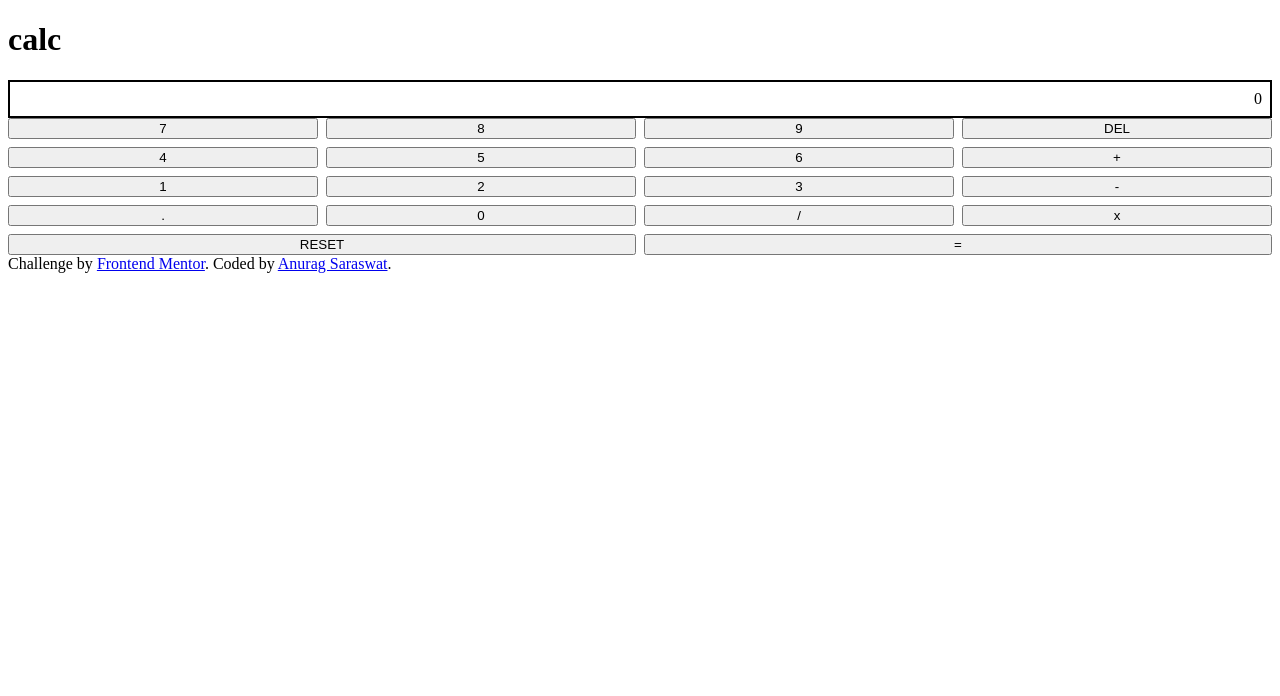
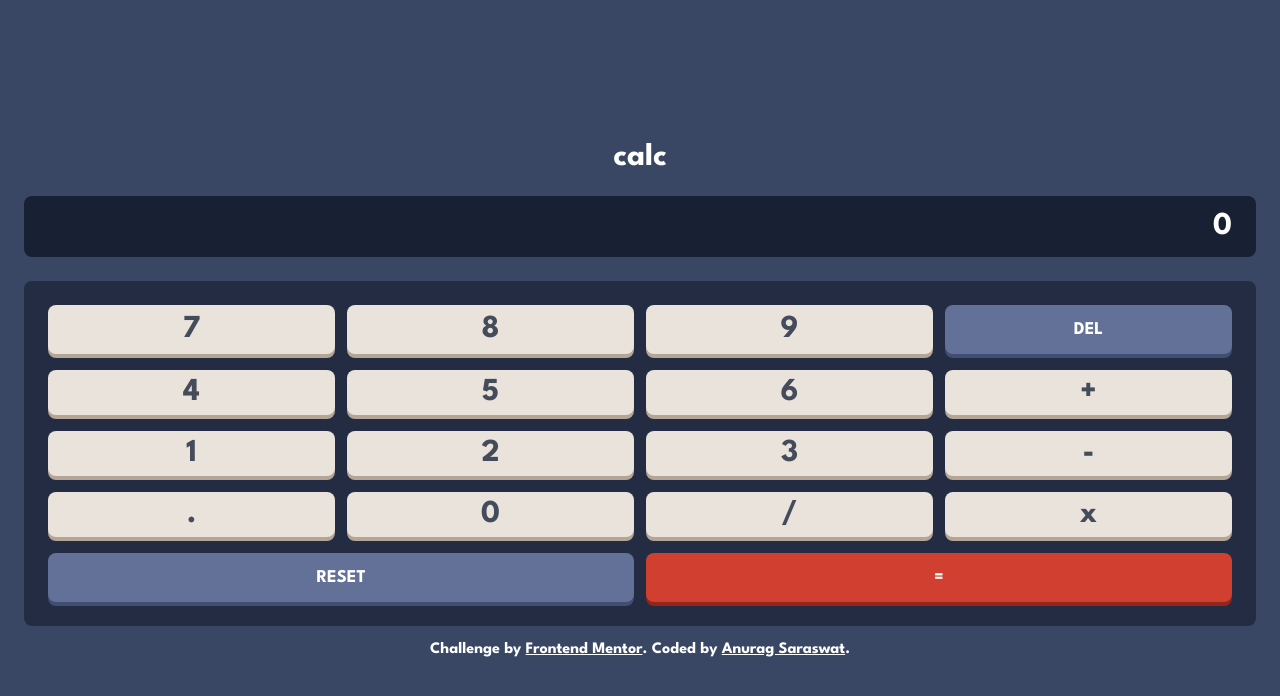
Before and after one commit to Anurag-Saraswat-01/front-end-mentor.github.io, a Vue app in the folder calculator-app-main/calculator/: page / in a window 1280 px wide. Shown: the top 696 px of the page. Built offline with nearby package versions, Linux system fonts and the light colour scheme.

Commit message:
theme 1 styled

```diff
--- a/calculator-app-main/calculator/src/App.vue
+++ b/calculator-app-main/calculator/src/App.vue
@@ -1,5 +1,5 @@
 <template>
-  <div class="container">
+  <div class="container" :style="cssProps">
     <CalcContainer />
     <FooterAttr />
   </div>
@@ -14,7 +14,61 @@ export default {
     FooterAttr,
     CalcContainer,
   },
+  data() {
+    return {
+      // theme 1
+      mainBackground: "hsl(222, 26%, 31%)",
+      toggleKeypadBackground: "hsl(223, 31%, 20%)",
+      screenBackground: "hsl(224, 36%, 15%)",
+      keyBackground: "hsl(30, 25%, 89%)",
+      keyShadow: "hsl(28, 16%, 65%)",
+      keyBackgroundEqual: "hsl(6, 63%, 50%)",
+      keyShadowEqual: "hsl(6, 70%, 34%)",
+      keyBackgroundUtility: "hsl(225, 21%, 49%)",
+      keyShadowUtility: "hsl(224, 28%, 35%)",
+      textPrimary: "hsl(221, 14%, 31%)",
+      textSecondary: "hsl(221, 14%, 31%)",
+    };
+  },
+  computed: {
+    cssProps() {
+      return {
+        "--main-bg": this.mainBackground,
+        "--toggle-keypad-bg": this.toggleKeypadBackground,
+        "--screen-bg": this.screenBackground,
+        "--key-bg": this.keyBackground,
+        "--key-shadow": this.keyShadow,
+        "--key-bg-equal": this.keyBackgroundEqual,
+        "--key-shadow-equal": this.keyShadowEqual,
+        "--key-bg-utility": this.keyBackgroundUtility,
+        "--key-shadow-utility": this.keyShadowUtility,
+        "--text-primary": this.textPrimary,
+        "--text-secondary": this.textSecondary,
+      };
+    },
+  },
 };
 </script>
 
-<style></style>
+<style>
+@import url("https://fonts.googleapis.com/css2?family=League+Spartan:wght@700&display=swap");
+
+* {
+  box-sizing: border-box;
+  margin: 0;
+  padding: 0;
+  font-family: "League Spartan", sans-serif;
+}
+
+.container {
+  height: 100vh;
+  display: flex;
+  flex-direction: column;
+  align-items: center;
+  justify-content: center;
+  gap: 1rem;
+  padding: 1.5rem;
+  background-color: var(--main-bg);
+  color: white;
+}
+</style>
--- a/calculator-app-main/calculator/src/components/CalcContainer.vue
+++ b/calculator-app-main/calculator/src/components/CalcContainer.vue
@@ -1,12 +1,22 @@
 <template>
+  <div class="calculator">
     <CalcHeader />
-  <CalcDisplay :value="value.length === 0 ? '0' : valueToString(value)" />
+    <CalcDisplay
+      :value="
+        value.length === 0
+          ? '0'
+          : value[0] === 'NaN'
+          ? 'Error'
+          : valueToString(value)
+      "
+    />
     <CalcKeypad
       @update-value="updateValue"
       @delete-value="deleteValue"
       @reset-display="resetDisplay"
       @calculate-result="calculateResult"
     />
+  </div>
 </template>
 
 <script>
@@ -24,7 +34,7 @@ export default {
   data() {
     return {
       value: [],
-      decimalFlag: false,
+      continueFlag: false,
     };
   },
   methods: {
@@ -48,16 +58,19 @@ export default {
     },
     // handles update of value arr
     updateValue(char) {
-      if (
+      if (char === "-" && this.value.length === 0) {
+        this.continueFlag = true;
+        this.value.push(char);
+      } else if (
         char === "." ||
-        (this.decimalFlag && !["+", "-", "/", "x", "$"].includes(char))
+        (this.continueFlag && !["+", "-", "/", "x", "$"].includes(char))
       ) {
-        this.decimalFlag = true;
+        this.continueFlag = true;
         const lastElement = this.value.pop();
         const newElement = lastElement.concat(char);
         this.value.push(newElement);
       } else if (["+", "-", "/", "x", "$"].includes(char)) {
-        this.decimalFlag = false;
+        this.continueFlag = false;
         this.value.push(char);
       } else {
         this.value.push(char);
@@ -112,3 +125,14 @@ export default {
   },
 };
 </script>
+
+<style scoped>
+.calculator {
+  width: 100%;
+  display: flex;
+  flex-direction: column;
+  align-items: center;
+  justify-content: center;
+  gap: 1.5rem;
+}
+</style>
--- a/calculator-app-main/calculator/src/components/CalcDisplay.vue
+++ b/calculator-app-main/calculator/src/components/CalcDisplay.vue
@@ -1,5 +1,9 @@
 <template>
-  <div class="display">{{ value }}</div>
+  <div class="display">
+    <p class="display-value">
+      {{ value }}
+    </p>
+  </div>
 </template>
 
 <script>
@@ -13,8 +17,16 @@ export default {
 
 <style scoped>
 .display {
-  padding: 0.5rem;
-  border: 2px solid black;
+  width: 100%;
+  padding: 1rem 1.5rem;
   text-align: right;
+  background-color: var(--screen-bg);
+  border-radius: 0.5rem;
+}
+
+.display-value {
+  font-weight: 700;
+  margin: 0;
+  font-size: 32px;
 }
 </style>
--- a/calculator-app-main/calculator/src/components/CalcHeader.vue
+++ b/calculator-app-main/calculator/src/components/CalcHeader.vue
@@ -1,5 +1,5 @@
 <template>
-  <h1>calc</h1>
+  <h1 class="title">calc</h1>
 </template>
 
 <script>
@@ -7,3 +7,9 @@ export default {
   name: "CalcHeader",
 };
 </script>
+
+<style>
+.title {
+  font-weight: 700;
+}
+</style>
--- a/calculator-app-main/calculator/src/components/CalcKeypad.vue
+++ b/calculator-app-main/calculator/src/components/CalcKeypad.vue
@@ -1,6 +1,5 @@
 <template>
   <div class="keypad">
-    <div class="keypad-main">
     <KeypadBtn
       @btn-click="$emit('update-value', '7')"
       text="7"
@@ -16,7 +15,7 @@
       text="9"
       type="operator"
     />
-      <KeypadBtn @btn-click="$emit('delete-value')" text="DEL" type="utility" />
+    <KeypadBtn @btn-click="$emit('delete-value')" text="DEL" type="delete" />
     <KeypadBtn
       @btn-click="$emit('update-value', '4')"
       text="4"
@@ -77,19 +76,8 @@
       text="x"
       type="operator"
     />
-    </div>
-    <div class="keypad-action">
-      <KeypadBtn
-        @btn-click="$emit('reset-display')"
-        text="RESET"
-        type="utility"
-      />
-      <KeypadBtn
-        @btn-click="$emit('calculate-result')"
-        text="="
-        type="calculate"
-      />
-    </div>
+    <KeypadBtn @btn-click="$emit('reset-display')" text="RESET" type="reset" />
+    <KeypadBtn @btn-click="$emit('calculate-result')" text="=" type="equal" />
   </div>
 </template>
 
@@ -106,24 +94,12 @@ export default {
 
 <style scoped>
 .keypad {
-  display: flex;
-  flex-direction: column;
-  align-items: center;
-  justify-content: center;
-  gap: 0.5rem;
-}
-
-.keypad-main {
   display: grid;
   grid-template-columns: repeat(4, 1fr);
-  gap: 0.5rem;
+  gap: 1rem 0.75rem;
+  background-color: var(--toggle-keypad-bg);
+  padding: 1.5rem;
   width: 100%;
-}
-
-.keypad-action {
-  display: grid;
-  grid-template-columns: repeat(2, 1fr);
-  gap: 0.5rem;
-  width: 100%;
+  border-radius: 0.5rem;
 }
 </style>
--- a/calculator-app-main/calculator/src/components/FooterAttr.vue
+++ b/calculator-app-main/calculator/src/components/FooterAttr.vue
@@ -21,3 +21,17 @@ export default {
   name: "FooterAttr",
 };
 </script>
+
+<style scoped>
+.attribution {
+  text-align: center;
+}
+
+a {
+  color: white;
+}
+
+a:hover {
+  color: var(--text-primary);
+}
+</style>
--- a/calculator-app-main/calculator/src/components/KeypadBtn.vue
+++ b/calculator-app-main/calculator/src/components/KeypadBtn.vue
@@ -1,5 +1,7 @@
 <template>
-  <button @click="$emit('btn-click')" type="button">{{ text }}</button>
+  <button @click="$emit('btn-click')" type="button" class="btn" :class="type">
+    {{ text }}
+  </button>
 </template>
 
 <script>
@@ -11,3 +13,39 @@ export default {
   },
 };
 </script>
+
+<style>
+.btn {
+  padding: 0.5rem;
+  font-weight: 700;
+  border: none;
+  border-radius: 8px;
+  color: white;
+  font-size: 18px;
+}
+
+.operator {
+  background-color: var(--key-bg);
+  box-shadow: 0px 0.25rem var(--key-shadow);
+  color: var(--text-primary);
+  font-size: 32px;
+}
+
+.delete,
+.reset {
+  background-color: var(--key-bg-utility);
+  box-shadow: 0px 0.25rem var(--key-shadow-utility);
+  padding: 1rem 0.5rem;
+}
+
+.reset {
+  grid-column: 1/3;
+}
+
+.equal {
+  padding: 1rem 0.5rem;
+  background-color: var(--key-bg-equal);
+  box-shadow: 0px 0.25rem var(--key-shadow-equal);
+  grid-column: 3/5;
+}
+</style>
```
Lines whose indentation alone changed are shown as unchanged.
